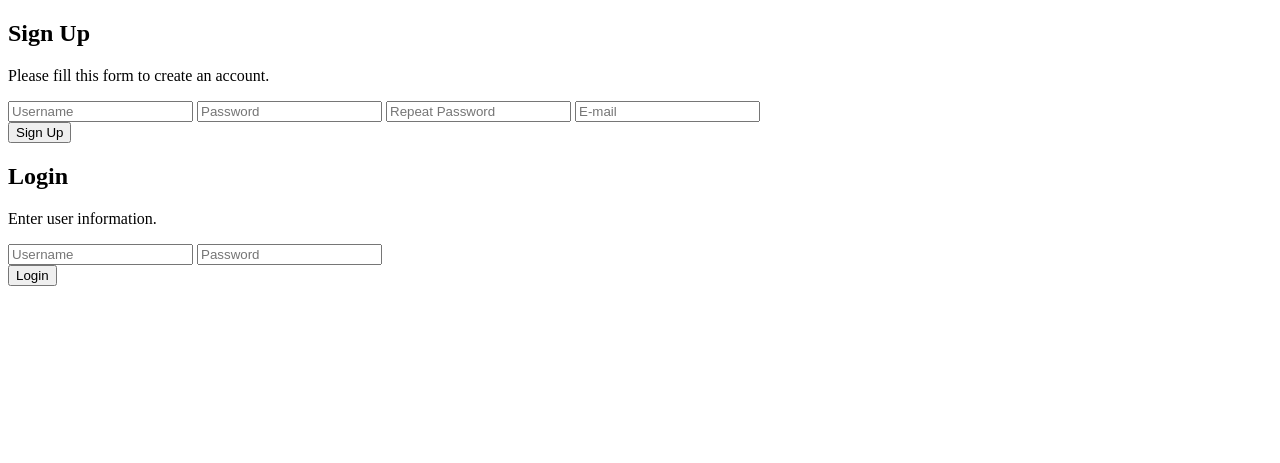
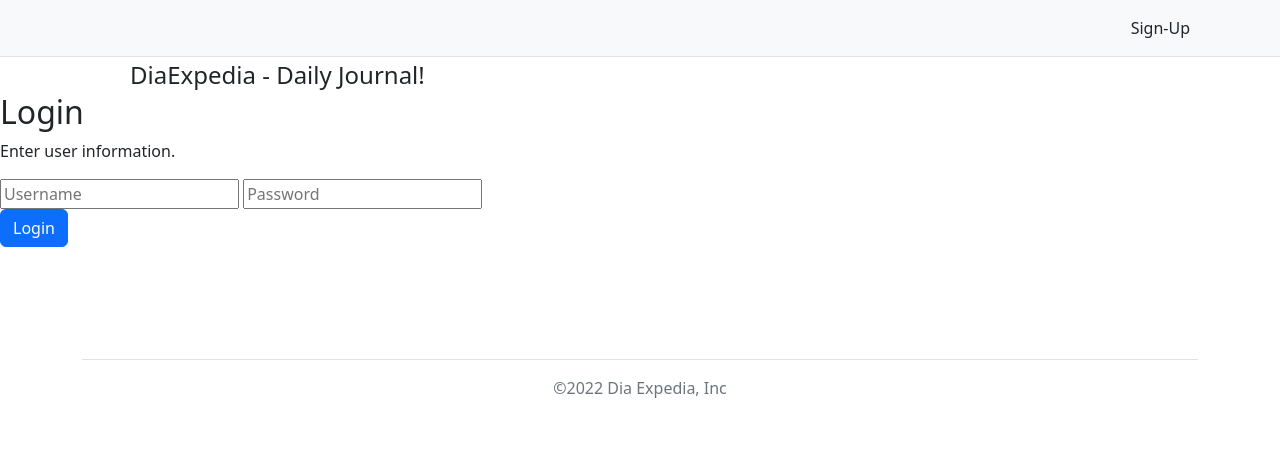
Before and after one commit to Chay555/490-Group3-ToDoProj-HCJ, a PHP site: page / in a window 1280 px wide. Shown: the top 463 px of the page. Run offline with PHP 8.4, Linux system fonts and the light colour scheme.

Commit message:
Changed references to from my portion to match and link to other team members. Fixed several errors, added styling, created a sign-up page.

```diff
--- a/index.php
+++ b/index.php
@@ -4,27 +4,38 @@
 <!DOCTYPE html>
 <html lang="en">
 <head>
-    <meta charset="UTF-8">
-    <meta name="viewport" content="width=device-width, initial-scale=1.0">
-    <title>Document</title>
+  <meta charset="utf-8">
+  <meta name="viewport" content="width=device-width, initial-scale=1">
+  <title>DiaExpedia</title>
+  <link href="https://cdn.jsdelivr.net/npm/bootstrap@5.2.2/dist/css/bootstrap.min.css" rel="stylesheet" integrity="sha384-Zenh87qX5JnK2Jl0vWa8Ck2rdkQ2Bzep5IDxbcnCeuOxjzrPF/et3URy9Bv1WTRi" crossorigin="anonymous">
+  <link rel="shortcut icon" href="favicon4.ico" />
 </head>
+
+
+<body>
+  <nav class="py-2 bg-light border-bottom">
+    <div class="container d-flex flex-wrap">
+      <ul class="nav me-auto">
+      </ul>
+      <ul class="nav">
+		<li class="nav-item"><a href="indexSignup.php" class="nav-link link-dark px-2" name="submit2">Sign-Up</a></li>
+      </ul>
+    </div>
+  </nav>
+  <div class="container d-flex flex-wrap justify-content-center">
+    <a href="/" class="d-flex align-items-center mb-3 mb-lg-0 me-lg-auto text-dark text-decoration-none">
+      <svg class="bi me-2" width="40" height="32">
+        <use xlink:href="#bootstrap"></use>
+      </svg>
+	 <span class="fs-4">DiaExpedia - Daily Journal!</span>
+    </a>
+  </div>
+
 
 <body>
     <section class="index-login">
-        <div class="wrapper">
-            <div class="index-login-signup">
-                <h2>Sign Up</h2>
-                <p>Please fill this form to create an account.</p>
-                <form action="includes/signup.inc.php" method="post">
-                    <input type="text" name="uid" placeholder="Username">
-                    <input type="password" name="pwd" placeholder="Password">
-                    <input type="password" name="pwdrepeat" placeholder="Repeat Password">
-                    <input type="text" name="email" placeholder="E-mail">
-                    <br>
-                    <button type="submit" name="submit">Sign Up</button>
-                </form>
-            </div>
-
+        <div class="row mb-3">
+			<br>
             <div class="index-login-login">
                 <h2>Login</h2>
                 <p>Enter user information.</p>
@@ -32,11 +43,19 @@
                     <input type="text" name="uid" placeholder="Username">
                     <input type="password" name="pwd" placeholder="Password">
                     <br>
-                    <button type="submit" name="submit">Login</button>
+                    <button type="submit" class="btn btn-primary" name="submit">Login</button>
                 </form>
             </div>
         </div>
     </section>
 
 </body>
+
+<div class="container">
+  <footer class="py-5 my-5">
+    <ul class="nav justify-content-center border-bottom pb-3 mb-3"></ul>
+    <p class="text-center text-muted">©2022 Dia Expedia, Inc</p>
+  </footer>
+</div>
+
 </html>
```
